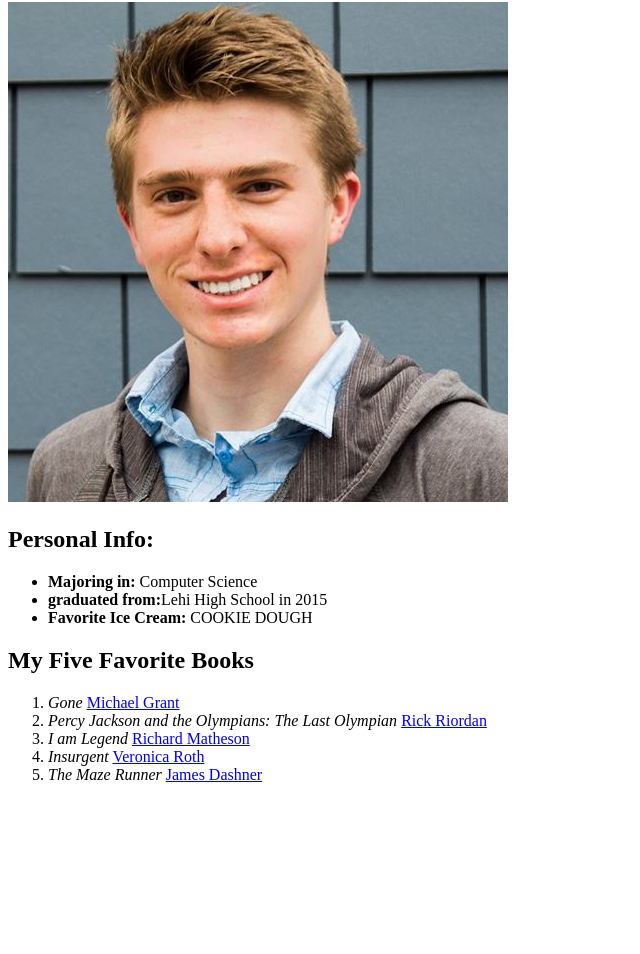
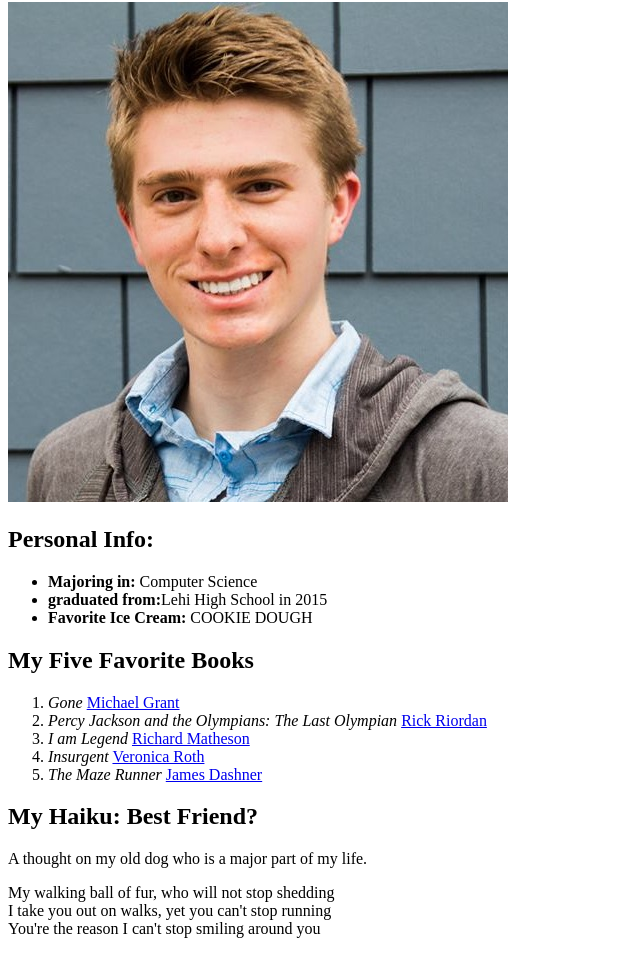
Before and after one commit to HunterStevens/About_Hunter_Stevens, a plain HTML site: page index.html in a window 1280 px wide. Shown: the part 78-1032 px from the top of the page, without its empty margins (0-640 px from the left). Before the commit the page ends 878 px from the top, so only its background shows below. Drawn offline with Linux system fonts and the light colour scheme.

Commit message:
Added Haiku

```diff
--- a/index.html
+++ b/index.html
@@ -23,5 +23,13 @@
         <li><i>Insurgent</i> <a href="https://veronicarothbooks.com/" target="_blank">Veronica Roth</a></li>
         <li><i>The Maze Runner</i> <a href="http://www.jamesdashner.com/" target="_blank">James Dashner</a></li>
     </ol>
+
+    <h2>My Haiku: Best Friend?</h2>
+    <p>A thought on my old dog who is a major part of my life.</p>
+    <p>
+        My walking ball of fur, who will not stop shedding<br>
+        I take you out on walks, yet you can't stop running <br>
+        You're the reason I can't stop smiling around you
+    </p>
 </body>
 </html>
```
